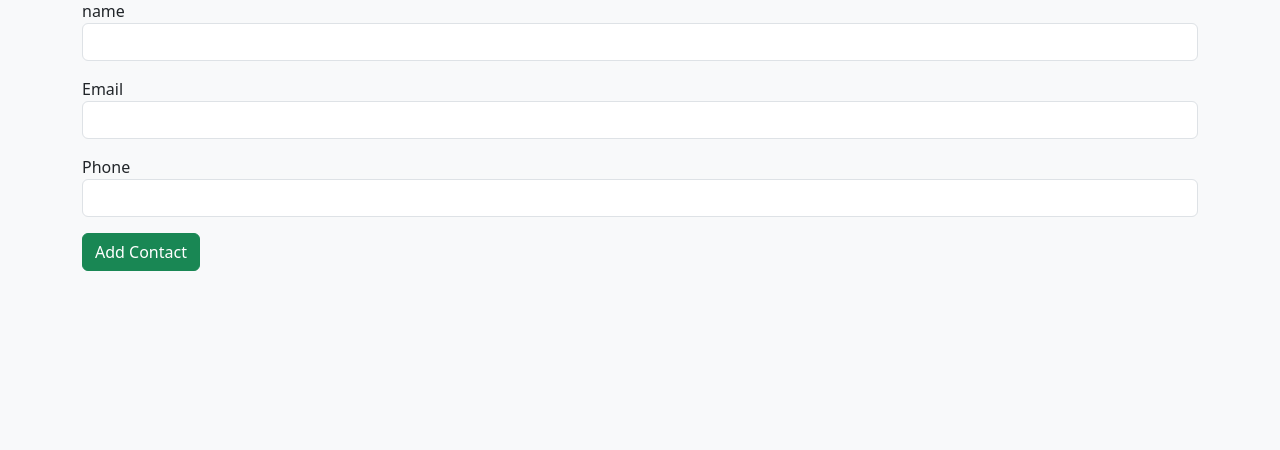
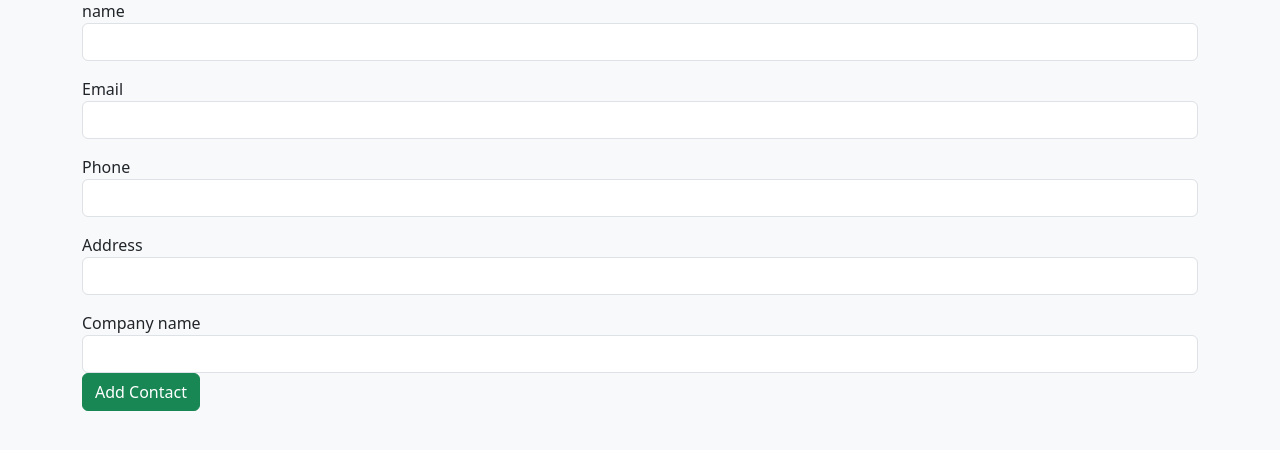
Before and after one commit to aasiffast-cpu/week3-tassk, a Flask app: page /add in a window 1280 px wide. Shown: the part 166-616 px from the top of the page. Run offline with Flask 3, Linux system fonts and the light colour scheme.

Commit message:
changing form number

```diff
--- a/templates/add.html
+++ b/templates/add.html
@@ -17,6 +17,13 @@
         <label>Phone</label>
         <input type="text" name="phone" class="form-control" required>
     </div>
+    <div class="mb-3">
+        <label>Address</label>
+        <input type="text" name="address" class="form-control" required>
+    </div>
+    <div class="mb-3">
+        <label>Company name</label>
+        <input type="text" name="company name" class="form-control" required>
     <button type="submit" class="btn btn-success">Add Contact</button>
 </form>
 {% endblock %}
```
Also changed, not shown: contacts.db.
